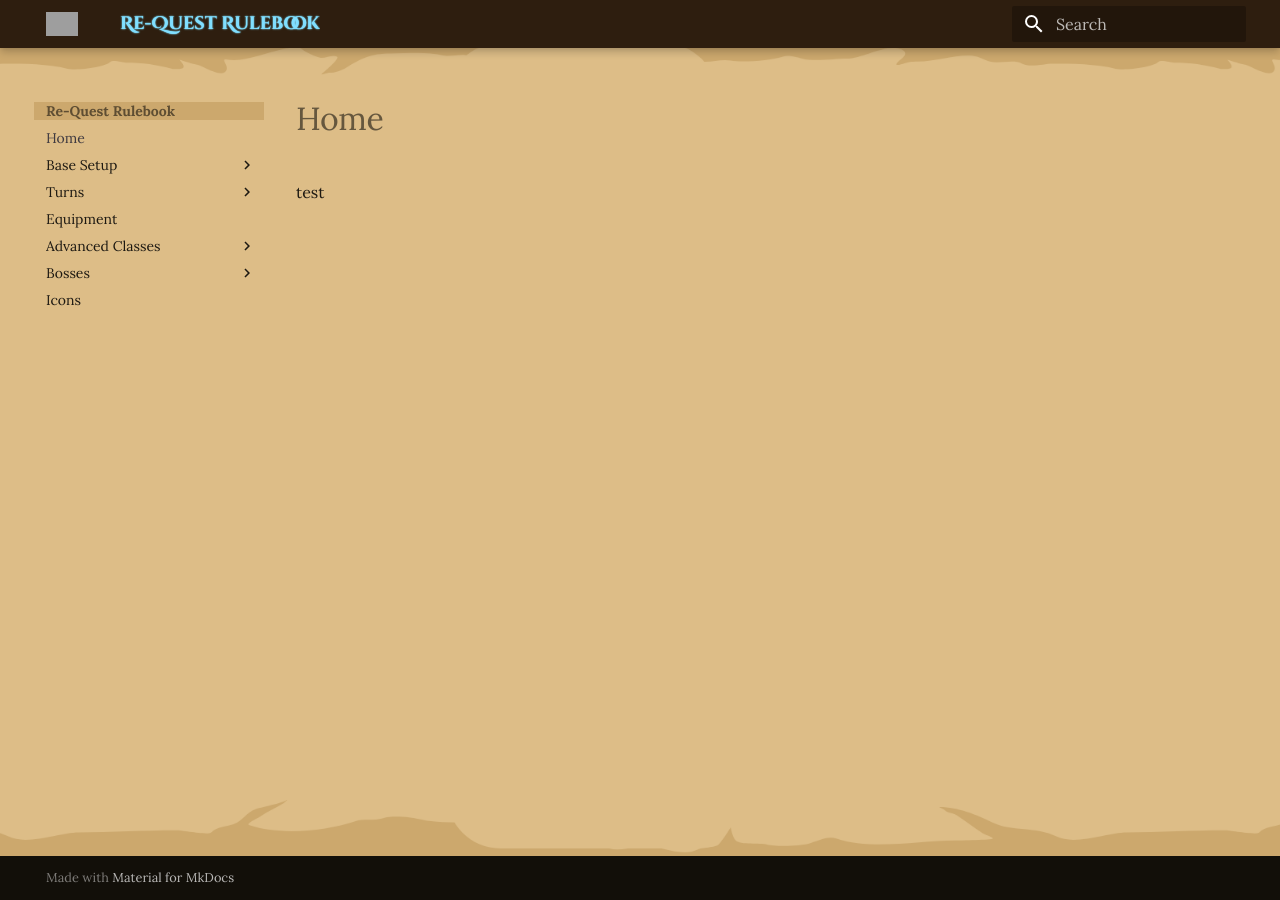
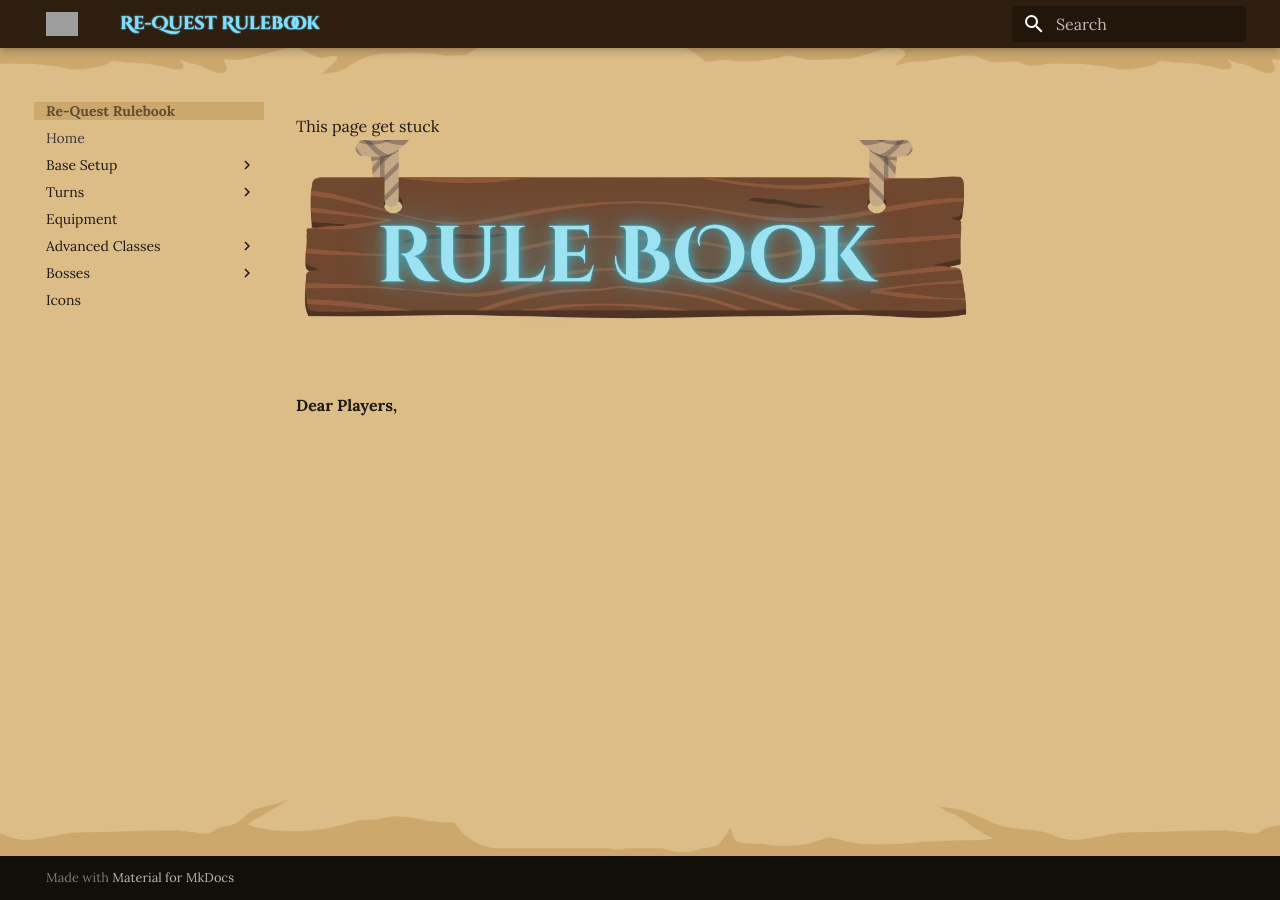
Before and after one commit to ReQuestTheBoardGame/Rulebook, an MkDocs documentation site: the page built from docs/home.md, in a window 1280 px wide. Built offline with MkDocs 1.6.1 and Material for MkDocs 9.7.7, drawn with Linux system fonts in a browser that asks for light colours; grey boxes are pictures that could not be loaded.

Commit message:
Update home.md

```diff
--- a/docs/home.md
+++ b/docs/home.md
@@ -1,2 +1,4 @@
-
-test
+This page get stuck
+<img src="/Rulebook/images/paper%20header.png" alt="Paper Header" style="width:100%; max-width:800px;">
+#
+**Dear Players,**
```
